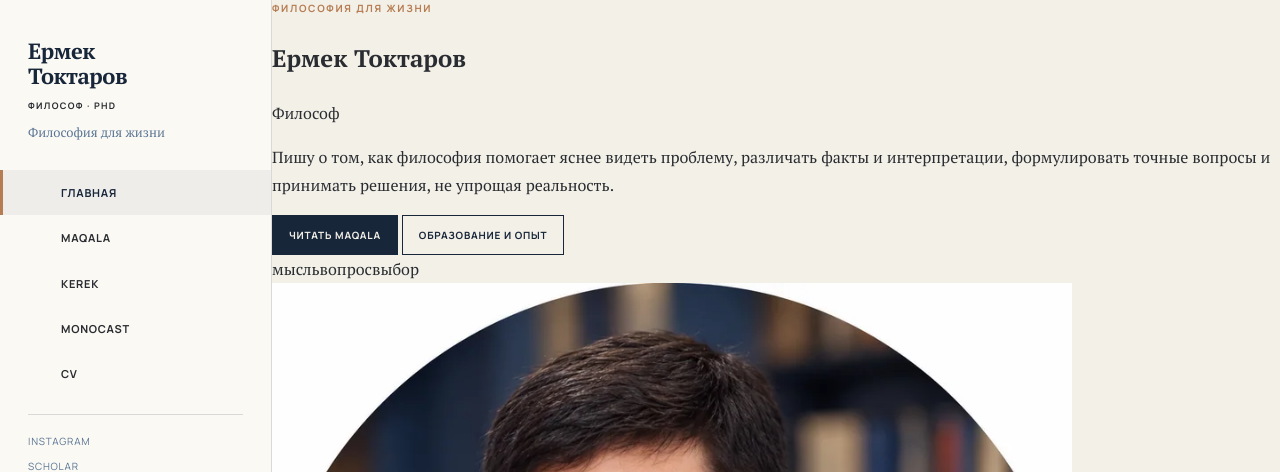
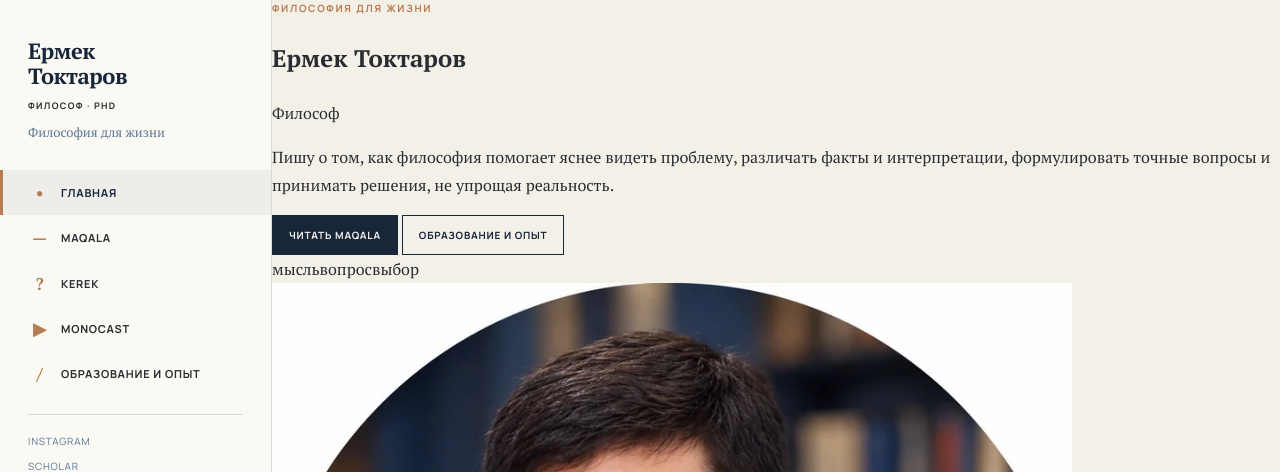
Before and after one commit to ermekuss/blog, a Jekyll site: the page built from index.html, in a window 1280 px wide. Shown: the top 472 px of the page. Built offline with Jekyll 4.4.1, drawn with Linux system fonts in a browser that asks for light colours.

Commit message:
Add symbols to navigation items

```diff
--- a/_data/navigation.yml
+++ b/_data/navigation.yml
@@ -1,10 +1,15 @@
 - title: "Главная"
   url: "/"
+  symbol: "•"
 - title: "Maqala"
   url: "/maqala/"
+  symbol: "—"
 - title: "Kerek"
   url: "/kerek/"
+  symbol: "?"
 - title: "Monocast"
   url: "/monocast/"
-- title: "CV"
+  symbol: "▶"
+- title: "Образование и опыт"
   url: "/cv/"
+  symbol: "/"
```
